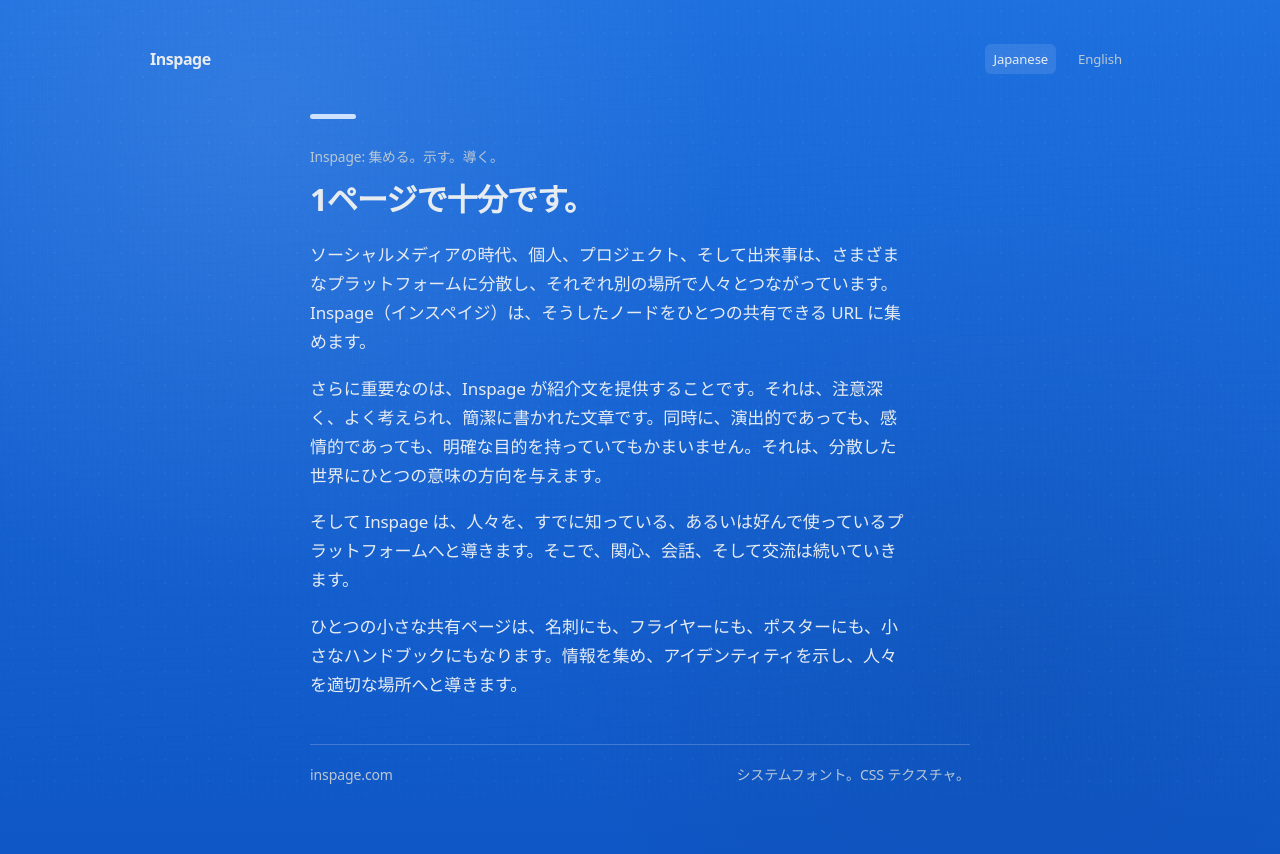
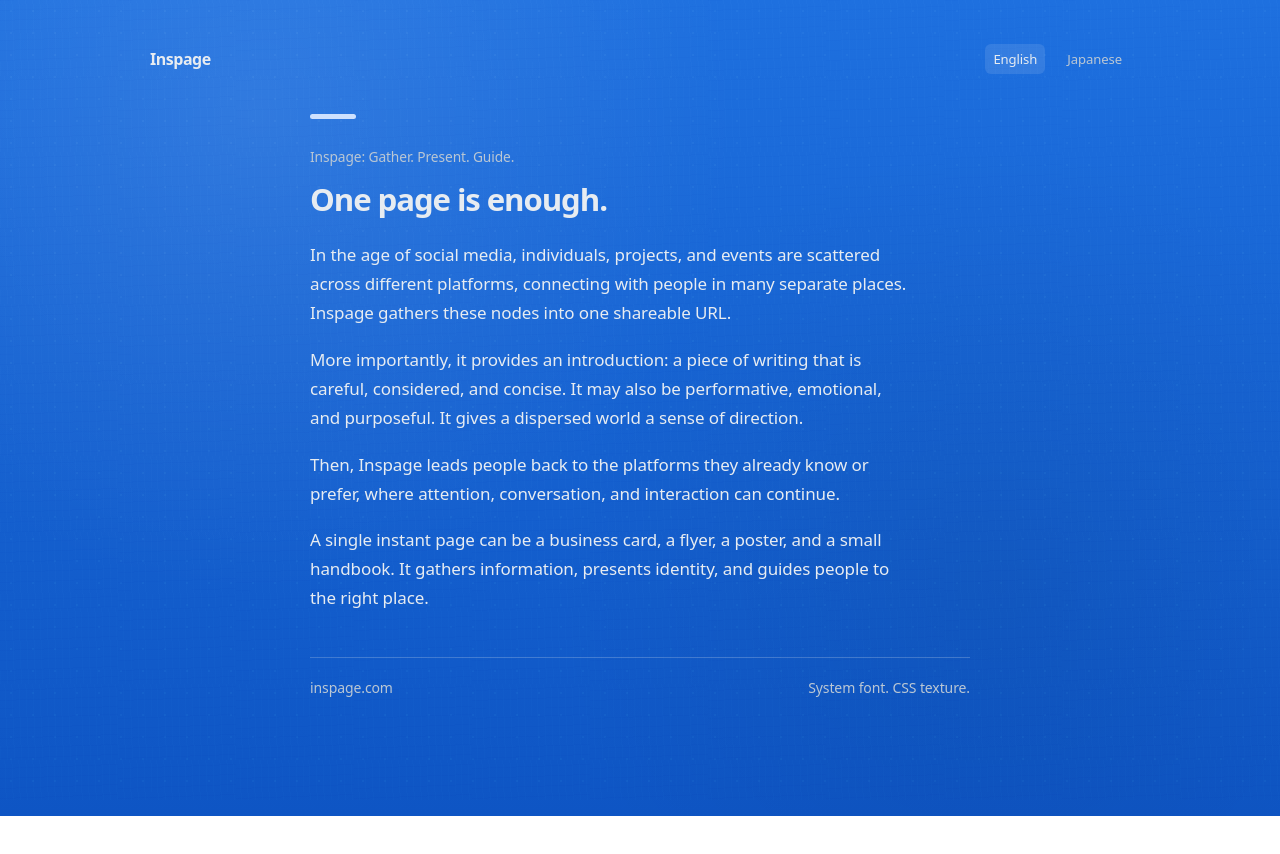
Before and after one commit to inspage/inspage.github.io, a plain HTML site: page index.html in a window 1280 px wide. After the commit the page ends 816 px from the top, so only its background shows below. Drawn offline with Linux system fonts and the light colour scheme.

Commit message:
default English, auto-detect browser language (ja→Japanese)

```diff
--- a/index.html
+++ b/index.html
@@ -1,8 +1,8 @@
 <!doctype html>
-<html lang="ja">
+<html lang="en">
 <meta charset="utf-8">
 <meta name="viewport" content="width=device-width,initial-scale=1">
-<title>Inspage — 集める。示す。導く。</title>
+<title>Inspage — Gather. Present. Guide.</title>
 <style>
 :root{
  --bg:#0e55c4;--bg2:#1e70df;--text:#e7ecf1;--muted:#bac7d4;--link:#f2f4f6;--line:#f2f4f690;--hover:#f2f4f61c;--rule:#e7ecf13a;--grain:.56;--accent:#d7e7ff;--name:"Cobalt";
@@ -38,17 +38,27 @@ a:hover{background:var(--hover);text-decoration-color:currentColor}
  .wrap{width:min(100% - 40px,660px)}
 }
 </style>
-<body class="show-ja">
+<body>
 <div class="wrap">
  <header class="top">
   <div class="brand">Inspage</div>
   <nav class="lang">
-   <a href="#" onclick="switchLang('ja')" id="lang-ja" class="active">Japanese</a>
    <a href="#" onclick="switchLang('en')" id="lang-en">English</a>
+   <a href="#" onclick="switchLang('ja')" id="lang-ja">Japanese</a>
   </nav>
  </header>
 
  <main class="hero">
+
+  <div class="content-en">
+   <div class="mark" aria-hidden="true"></div>
+   <p class="eyebrow">Inspage: Gather. Present. Guide.</p>
+   <h1>One page is enough.</h1>
+   <p>In the age of social media, individuals, projects, and events are scattered across different platforms, connecting with people in many separate places. Inspage gathers these nodes into one shareable URL.</p>
+   <p>More importantly, it provides an introduction: a piece of writing that is careful, considered, and concise. It may also be performative, emotional, and purposeful. It gives a dispersed world a sense of direction.</p>
+   <p>Then, Inspage leads people back to the platforms they already know or prefer, where attention, conversation, and interaction can continue.</p>
+   <p>A single instant page can be a business card, a flyer, a poster, and a small handbook. It gathers information, presents identity, and guides people to the right place.</p>
+  </div>
 
   <div class="content-ja">
    <div class="mark" aria-hidden="true"></div>
@@ -60,20 +70,10 @@ a:hover{background:var(--hover);text-decoration-color:currentColor}
    <p>ひとつの小さな共有ページは、名刺にも、フライヤーにも、ポスターにも、小さなハンドブックにもなります。情報を集め、アイデンティティを示し、人々を適切な場所へと導きます。</p>
   </div>
 
-  <div class="content-en">
-   <div class="mark" aria-hidden="true"></div>
-   <p class="eyebrow">Inspage: Gather. Present. Guide.</p>
-   <h1>One page is enough.</h1>
-   <p>In the age of social media, individuals, projects, and events are scattered across different platforms, connecting with people in many separate places. Inspage gathers these nodes into one shareable URL.</p>
-   <p>More importantly, it provides an introduction: a piece of writing that is careful, considered, and concise. It may also be performative, emotional, and purposeful. It gives a dispersed world a sense of direction.</p>
-   <p>Then, Inspage leads people back to the platforms they already know or prefer, where attention, conversation, and interaction can continue.</p>
-   <p>A single instant page can be a business card, a flyer, a poster, and a small handbook. It gathers information, presents identity, and guides people to the right place.</p>
-  </div>
-
   <footer style="border-top:1px solid var(--rule);padding-top:18px;margin-top:44px;display:flex;justify-content:space-between;gap:20px;flex-wrap:wrap;font-size:.875rem;color:var(--muted)">
    <span>inspage.com</span>
+   <span class="content-en">System font. CSS texture.</span>
    <span class="content-ja">システムフォント。CSS テクスチャ。</span>
-   <span class="content-en">System font. CSS texture.</span>
   </footer>
  </main>
 </div>
@@ -84,6 +84,11 @@ function switchLang(lang){
  document.getElementById('lang-' + lang).classList.add('active');
  document.documentElement.lang = lang === 'ja' ? 'ja' : 'en';
 }
+(function(){
+ var preferred = (navigator.languages && navigator.languages[0]) || navigator.language || '';
+ var lang = preferred.startsWith('ja') ? 'ja' : 'en';
+ switchLang(lang);
+})();
 </script>
 </body>
 </html>
```
